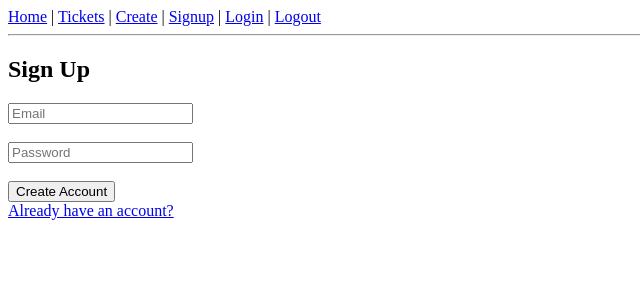
After one commit to yousuf-elmeki/Ticketing-System, a Flask app: page /signup in a window 1280 px wide. The commit adds this page. Shown: the top 300 px of the page, without its empty margins (0-640 px from the left). Run offline with Flask 3, Linux system fonts and the light colour scheme.

Commit message:
Added login and signup system

```diff
--- a/app.py
+++ b/app.py
@@ -1,162 +1,207 @@
-from flask import Flask, render_template, request, redirect
+from flask import Flask, render_template, request, redirect, session
 import mysql.connector
 
 app = Flask(__name__)
+app.secret_key = "supersecretkey"
 
-# -------------------------
-# DATABASE CONNECTION FUNCTION
-# -------------------------
-def get_db_connection():
-    return mysql.connector.connect(
-        host="44.193.107.126",
-        user="root",
-        password="password",
-        database="helpdesk"
-    )
 
-# -------------------------
+# =========================
+# DATABASE CONNECTION
+# =========================
+db = mysql.connector.connect(
+    host="44.193.107.126",
+    user="root",
+    password="password",
+    database="helpdesk"
+)
+
+
+# =========================
 # HOME
-# -------------------------
+# =========================
 @app.route("/")
 def home():
     return render_template("index.html")
 
-# -------------------------
+
+# =========================
 # ABOUT
-# -------------------------
+# =========================
 @app.route("/about")
 def about():
     return render_template("about.html")
 
-# -------------------------
-# VIEW TICKETS
-# -------------------------
+
+# =========================
+# SIGNUP
+# =========================
+@app.route("/signup", methods=["GET", "POST"])
+def signup():
+    if request.method == "POST":
+        email = request.form["email"]
+        password = request.form["password"]
+
+        cursor = db.cursor()
+
+        # Check if user exists
+        cursor.execute("SELECT * FROM User WHERE email=%s", (email,))
+        if cursor.fetchone():
+            return "User already exists"
+
+        cursor.execute("""
+            INSERT INTO User (full_name, email, password)
+            VALUES (%s, %s, %s)
+        """, ("User", email, password))
+
+        db.commit()
+        return redirect("/login")
+
+    return render_template("signup.html")
+
+
+# =========================
+# LOGIN
+# =========================
+@app.route("/login", methods=["GET", "POST"])
+def login():
+    if request.method == "POST":
+        email = request.form["email"]
+        password = request.form["password"]
+
+        cursor = db.cursor(dictionary=True)
+
+        cursor.execute("""
+            SELECT * FROM User WHERE email=%s AND password=%s
+        """, (email, password))
+
+        user = cursor.fetchone()
+
+        if user:
+            session["user_id"] = user["user_id"]
+            session["email"] = user["email"]
+            return redirect("/tickets")
+
+        return "Invalid login"
+
+    return render_template("login.html")
+
+
+# =========================
+# LOGOUT
+# =========================
+@app.route("/logout")
+def logout():
+    session.clear()
+    return redirect("/login")
+
+
+# =========================
+# VIEW TICKETS (JOIN REQUIRED)
+# =========================
 @app.route("/tickets")
 def tickets():
-    try:
-        conn = get_db_connection()
-        cursor = conn.cursor(dictionary=True)
+    if "user_id" not in session:
+        return redirect("/login")
+
+    cursor = db.cursor(dictionary=True)
+
+    cursor.execute("""
+        SELECT t.ticket_id, t.title, t.description,
+               u.full_name, s.status_label, p.priority_level
+        FROM Ticket t
+        JOIN User u ON t.user_id = u.user_id
+        JOIN Status s ON t.status_id = s.status_id
+        JOIN Priority p ON t.priority_id = p.priority_id
+    """)
+
+    tickets = cursor.fetchall()
+    return render_template("tickets.html", tickets=tickets)
+
+
+# =========================
+# CREATE TICKET
+# =========================
+@app.route("/create", methods=["GET", "POST"])
+def create_ticket():
+    if "user_id" not in session:
+        return redirect("/login")
+
+    if request.method == "POST":
+        title = request.form["title"]
+        description = request.form["description"]
+
+        cursor = db.cursor()
 
         cursor.execute("""
-            SELECT t.ticket_id, t.title, t.description,
-                   u.full_name, s.status_label, p.priority_level
-            FROM Ticket t
-            JOIN User u ON t.user_id = u.user_id
-            JOIN Status s ON t.status_id = s.status_id
-            JOIN Priority p ON t.priority_id = p.priority_id
-        """)
+            INSERT INTO Ticket (title, description, user_id, status_id, priority_id)
+            VALUES (%s, %s, %s, %s, %s)
+        """, (title, description, session["user_id"], 1, 1))
 
-        tickets = cursor.fetchall()
-        conn.close()
-
-        return render_template("tickets.html", tickets=tickets)
-
-    except Exception as e:
-        return f"Error loading tickets: {str(e)}"
-
-# -------------------------
-# CREATE TICKET
-# -------------------------
-@app.route("/create", methods=["GET", "POST"])
-def create_ticket():
-    if request.method == "POST":
-        try:
-            title = request.form["title"]
-            description = request.form["description"]
-
-            conn = get_db_connection()
-            cursor = conn.cursor()
-
-            # Make sure these IDs exist in your database
-            cursor.execute("""
-                INSERT INTO Ticket (title, description, user_id, status_id, priority_id)
-                VALUES (%s, %s, %s, %s, %s)
-            """, (title, description, 1, 1, 1))
-
-            conn.commit()
-            conn.close()
-
-            return redirect("/tickets")
-
-        except Exception as e:
-            return f"Error creating ticket: {str(e)}"
+        db.commit()
+        return redirect("/tickets")
 
     return render_template("create.html")
 
-# -------------------------
+
+# =========================
 # UPDATE TICKET
-# -------------------------
+# =========================
 @app.route("/update/<int:ticket_id>", methods=["GET", "POST"])
 def update_ticket(ticket_id):
-    try:
-        conn = get_db_connection()
-        cursor = conn.cursor(dictionary=True)
+    if "user_id" not in session:
+        return redirect("/login")
 
-        if request.method == "POST":
-            status_id = request.form["status"]
-            priority_id = request.form["priority"]
+    cursor = db.cursor(dictionary=True)
 
-            cursor.execute("""
-                UPDATE Ticket
-                SET status_id = %s, priority_id = %s
-                WHERE ticket_id = %s
-            """, (status_id, priority_id, ticket_id))
+    if request.method == "POST":
+        status_id = request.form["status"]
+        priority_id = request.form["priority"]
 
-            conn.commit()
-            conn.close()
+        cursor.execute("""
+            UPDATE Ticket
+            SET status_id=%s, priority_id=%s
+            WHERE ticket_id=%s
+        """, (status_id, priority_id, ticket_id))
 
-            return redirect("/tickets")
+        db.commit()
+        return redirect("/tickets")
 
-        cursor.execute("SELECT * FROM Ticket WHERE ticket_id = %s", (ticket_id,))
-        ticket = cursor.fetchone()
+    # Load ticket
+    cursor.execute("SELECT * FROM Ticket WHERE ticket_id=%s", (ticket_id,))
+    ticket = cursor.fetchone()
 
-        cursor.execute("SELECT * FROM Status")
-        statuses = cursor.fetchall()
+    # Load dropdown data
+    cursor.execute("SELECT * FROM Status")
+    statuses = cursor.fetchall()
 
-        cursor.execute("SELECT * FROM Priority")
-        priorities = cursor.fetchall()
+    cursor.execute("SELECT * FROM Priority")
+    priorities = cursor.fetchall()
 
-        conn.close()
+    return render_template(
+        "update.html",
+        ticket=ticket,
+        statuses=statuses,
+        priorities=priorities
+    )
 
-        return render_template("update.html",
-                               ticket=ticket,
-                               statuses=statuses,
-                               priorities=priorities)
 
-    except Exception as e:
-        return f"Error updating ticket: {str(e)}"
-
-# -------------------------
+# =========================
 # DELETE TICKET
-# -------------------------
+# =========================
 @app.route("/delete/<int:ticket_id>")
 def delete_ticket(ticket_id):
-    try:
-        conn = get_db_connection()
-        cursor = conn.cursor()
+    if "user_id" not in session:
+        return redirect("/login")
 
-        cursor.execute("DELETE FROM Ticket WHERE ticket_id = %s", (ticket_id,))
-        conn.commit()
-        conn.close()
+    cursor = db.cursor()
+    cursor.execute("DELETE FROM Ticket WHERE ticket_id=%s", (ticket_id,))
+    db.commit()
 
-        return redirect("/tickets")
+    return redirect("/tickets")
 
-    except Exception as e:
-        return f"Error deleting ticket: {str(e)}"
 
-# -------------------------
-# ERROR HANDLERS
-# -------------------------
-@app.errorhandler(404)
-def not_found(e):
-    return render_template("error.html"), 404
-
-@app.errorhandler(500)
-def internal_error(e):
-    return render_template("error.html"), 500
-
-# -------------------------
+# =========================
 # RUN APP
-# -------------------------
+# =========================
 if __name__ == "__main__":
-    app.run(host="0.0.0.0", port=5000, debug=True)
+    app.run(host="0.0.0.0", port=5000)
--- a/templates/layout.html
+++ b/templates/layout.html
@@ -1,18 +1,24 @@
 <!DOCTYPE html>
 <html>
 <head>
-    <title>Helpdesk System</title>
+<title>Helpdesk</title>
 </head>
 <body>
 
 <nav>
-     <a href="/">Home</a> |
-    <a href="/tickets">Tickets</a> |
-    <a href="/create">Create Ticket</a> |
-    <a href="/about">About</a>
+<a href="/">Home</a> |
+<a href="/tickets">Tickets</a> |
+<a href="/create">Create</a> |
+<a href="/signup">Signup</a> |
+<a href="/login">Login</a> |
+<a href="/logout">Logout</a>
 </nav>
 
 <hr>
+
+{% if session.email %}
+<p>Logged in as {{ session.email }}</p>
+{% endif %}
 
 {% block content %}{% endblock %}
 
--- /dev/null
+++ b/templates/signup.html
@@ -0,0 +1,13 @@
+{% extends "layout.html" %}
+
+{% block content %}
+<h2>Sign Up</h2>
+
+<form method="POST">
+    <input type="email" name="email" placeholder="Email" required><br><br>
+    <input type="password" name="password" placeholder="Password" required><br><br>
+    <button>Create Account</button>
+</form>
+
+<a href="/login">Already have an account?</a>
+{% endblock %}
```
Also changed, not shown: templates/create.html (+4 -8 lines), templates/login.html (added, +13 -0 lines), templates/tickets.html (+5 -5 lines), templates/update.html (+8 -14 lines).
